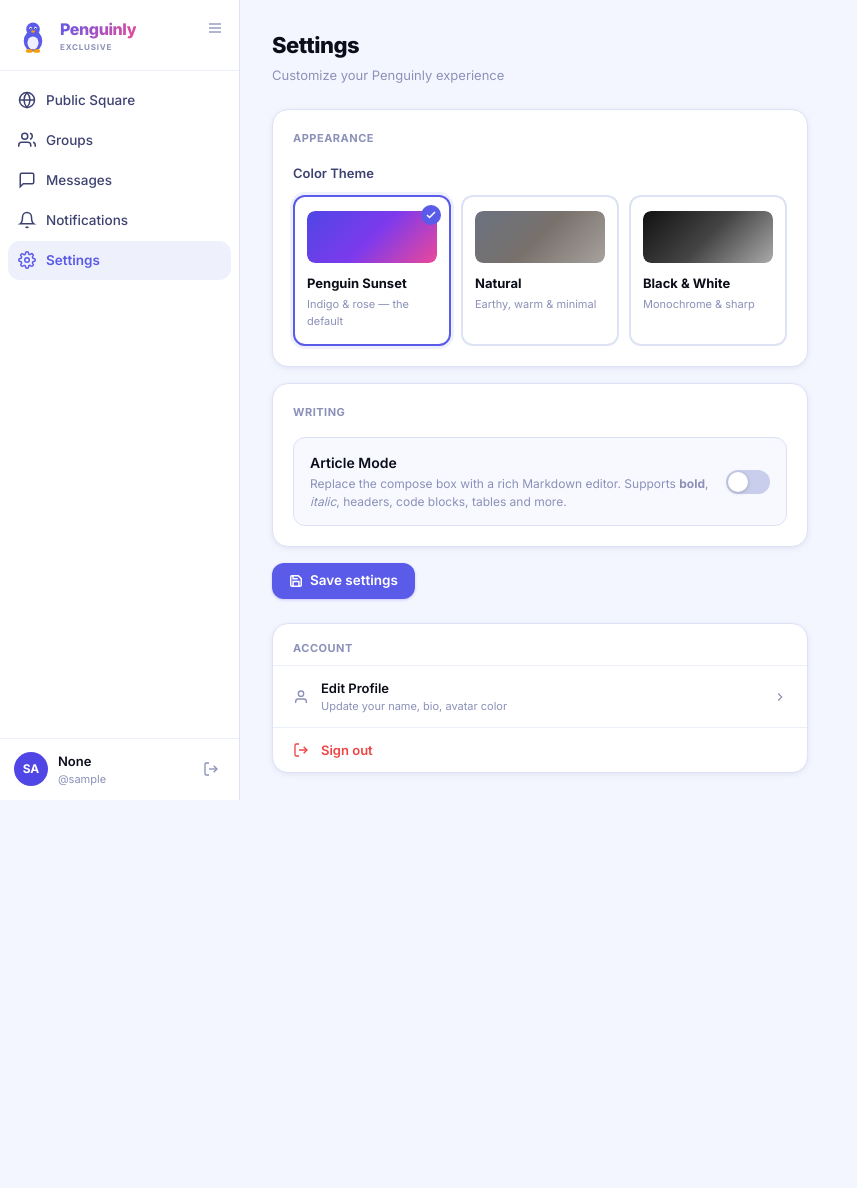
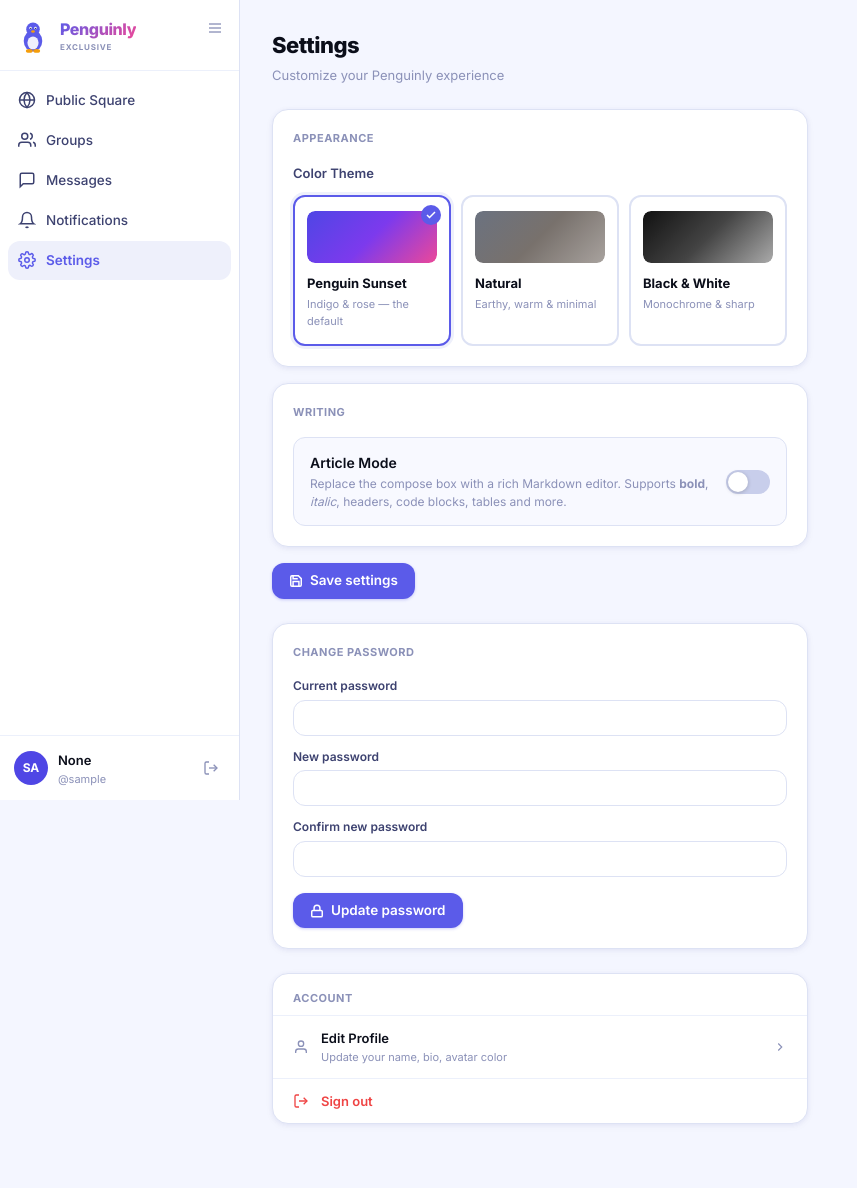
Before and after one commit to osoliman/penguinly, a Flask app: page /settings in a window 1280 px wide. Shown: the whole page, without its empty margins (0-857 px from the left). Before the commit the page ends 800 px from the top, so only its background shows below. Run offline with Flask 3, Linux system fonts and the light colour scheme; the visitor is signed in with stand-in values (Sample User, id 1); data that the repository does not hold is empty; some libraries are stand-ins or nearby versions.

Commit message:
Add change password in settings, gold badge for penguin admin
- Add /settings/change-password route with current-password
  verification, length check, and confirm match
- Add Change Password card to settings page
- Add gold star badge (⭐) next to penguin's name in the sidebar,
  profile header, and post cards via a reusable Jinja2 macro

Co-Authored-By: Claude Sonnet 4.6 <noreply@anthropic.com>

```diff
--- a/app.py
+++ b/app.py
@@ -296,6 +296,24 @@ def create_app(config_name=None):
             db.session.commit()
             flash('Settings saved.', 'success')
         return render_template('settings.html')
+
+    @app.route('/settings/change-password', methods=['POST'])
+    @login_required
+    def change_password():
+        current_pw = request.form.get('current_password', '').strip()
+        new_pw = request.form.get('new_password', '').strip()
+        confirm_pw = request.form.get('confirm_password', '').strip()
+        if not current_user.check_password(current_pw):
+            flash('Current password is incorrect.', 'error')
+        elif len(new_pw) < 8:
+            flash('New password must be at least 8 characters.', 'error')
+        elif new_pw != confirm_pw:
+            flash('New passwords do not match.', 'error')
+        else:
+            current_user.set_password(new_pw)
+            db.session.commit()
+            flash('Password updated successfully.', 'success')
+        return redirect(url_for('settings'))
 
     # ─── Public Square ────────────────────────────────────────────────────────
 
--- a/static/css/style.css
+++ b/static/css/style.css
@@ -1183,3 +1183,18 @@ img { max-width: 100%; display: block; }
   .square-layout { padding: 0 12px 40px; }
   .page-header { padding: 18px 16px 14px; }
 }
+
+/* ─── Gold badge (superadmin) ────────────────────────────────────────────── */
+.gold-badge {
+  display: inline-flex; align-items: center; justify-content: center;
+  width: 15px; height: 15px;
+  background: linear-gradient(135deg, #F59E0B, #D97706);
+  border-radius: 50%;
+  margin-left: 3px;
+  flex-shrink: 0;
+  vertical-align: middle;
+  box-shadow: 0 1px 3px rgba(245,158,11,.4);
+  position: relative;
+  top: -1px;
+}
+.gold-badge svg { display:block; }
--- /dev/null
+++ b/templates/_macros.html
@@ -0,0 +1,7 @@
+{% macro gold_badge() %}
+<span class="gold-badge" title="Penguinly Admin">
+  <svg width="9" height="9" viewBox="0 0 24 24" fill="white" stroke="none">
+    <polygon points="12,2 15.09,8.26 22,9.27 17,14.14 18.18,21.02 12,17.77 5.82,21.02 7,14.14 2,9.27 8.91,8.26"/>
+  </svg>
+</span>
+{% endmacro %}
--- a/templates/_square_posts.html
+++ b/templates/_square_posts.html
@@ -1,3 +1,4 @@
+{% from '_macros.html' import gold_badge %}
 {% for post in posts %}
   <div class="post-card">
     <!-- Header -->
@@ -10,7 +11,9 @@
       <div style="flex:1;min-width:0;">
         <a href="{{ url_for('profile', username=post.author.username) }}"
            style="text-decoration:none;">
-          <div class="post-author-name">{{ post.author.display_name }}</div>
+          <div class="post-author-name" style="display:inline-flex;align-items:center;gap:3px;">
+            {{ post.author.display_name }}{% if post.author.username == 'penguin' %}{{ gold_badge() }}{% endif %}
+          </div>
           <div class="post-author-handle">@{{ post.author.username }}</div>
         </a>
       </div>
--- a/templates/base.html
+++ b/templates/base.html
@@ -1,3 +1,4 @@
+{% from '_macros.html' import gold_badge %}
 <!DOCTYPE html>
 <html lang="en" data-theme="sunset">
 <head>
@@ -169,7 +170,9 @@
       </a>
       <div class="sidebar-user-info hide-collapsed">
         <a href="{{ url_for('profile', username=current_user.username) }}"
-           class="sidebar-user-name">{{ current_user.display_name }}</a>
+           class="sidebar-user-name" style="display:inline-flex;align-items:center;gap:2px;">
+          {{ current_user.display_name }}{% if current_user.username == 'penguin' %}{{ gold_badge() }}{% endif %}
+        </a>
         <span class="sidebar-user-handle">@{{ current_user.username }}</span>
       </div>
       <a href="{{ url_for('logout') }}" class="sidebar-logout hide-collapsed" title="Sign out">
--- a/templates/profile/view.html
+++ b/templates/profile/view.html
@@ -1,4 +1,5 @@
 {% extends "base.html" %}
+{% from '_macros.html' import gold_badge %}
 {% block title %}{{ user.display_name }} — Penguinly{% endblock %}
 
 {% block content %}
@@ -13,7 +14,9 @@
         {{ user.get_avatar_initials() }}
       </div>
 
-      <div class="profile-name">{{ user.display_name }}</div>
+      <div class="profile-name" style="display:inline-flex;align-items:center;gap:4px;">
+        {{ user.display_name }}{% if user.username == 'penguin' %}{{ gold_badge() }}{% endif %}
+      </div>
       <div class="profile-handle">@{{ user.username }}</div>
 
       {% if user.bio %}
--- a/templates/settings.html
+++ b/templates/settings.html
@@ -110,6 +110,39 @@
     </button>
   </form>
 
+  <!-- ── Change Password ───────────────────────────────────── -->
+  <form method="POST" action="{{ url_for('change_password') }}" style="margin-top:24px;">
+    <div class="card">
+      <div style="font-size:11px;font-weight:700;letter-spacing:.5px;text-transform:uppercase;color:var(--text-muted);margin-bottom:16px;">
+        Change Password
+      </div>
+      <div style="display:flex;flex-direction:column;gap:12px;">
+        <div>
+          <label style="font-size:12px;font-weight:600;color:var(--text-secondary);display:block;margin-bottom:4px;">Current password</label>
+          <input type="password" name="current_password" required autocomplete="current-password"
+                 style="width:100%;padding:9px 12px;border:1px solid var(--border);border-radius:var(--r-md);background:var(--surface-alt);color:var(--text-primary);font-size:13px;box-sizing:border-box;">
+        </div>
+        <div>
+          <label style="font-size:12px;font-weight:600;color:var(--text-secondary);display:block;margin-bottom:4px;">New password</label>
+          <input type="password" name="new_password" required autocomplete="new-password" minlength="8"
+                 style="width:100%;padding:9px 12px;border:1px solid var(--border);border-radius:var(--r-md);background:var(--surface-alt);color:var(--text-primary);font-size:13px;box-sizing:border-box;">
+        </div>
+        <div>
+          <label style="font-size:12px;font-weight:600;color:var(--text-secondary);display:block;margin-bottom:4px;">Confirm new password</label>
+          <input type="password" name="confirm_password" required autocomplete="new-password"
+                 style="width:100%;padding:9px 12px;border:1px solid var(--border);border-radius:var(--r-md);background:var(--surface-alt);color:var(--text-primary);font-size:13px;box-sizing:border-box;">
+        </div>
+      </div>
+      <button type="submit" class="btn btn-primary" style="margin-top:16px;">
+        <svg width="14" height="14" viewBox="0 0 24 24" fill="none" stroke="currentColor" stroke-width="2.5">
+          <rect x="3" y="11" width="18" height="11" rx="2" ry="2"/>
+          <path d="M7 11V7a5 5 0 0 1 10 0v4"/>
+        </svg>
+        Update password
+      </button>
+    </div>
+  </form>
+
   <!-- ── Profile quick links ─────────────────────────────── -->
   <div class="card" style="margin-top:24px;padding:0;overflow:hidden;">
     <div style="font-size:11px;font-weight:700;letter-spacing:.5px;text-transform:uppercase;color:var(--text-muted);padding:16px 20px 8px;">
```
